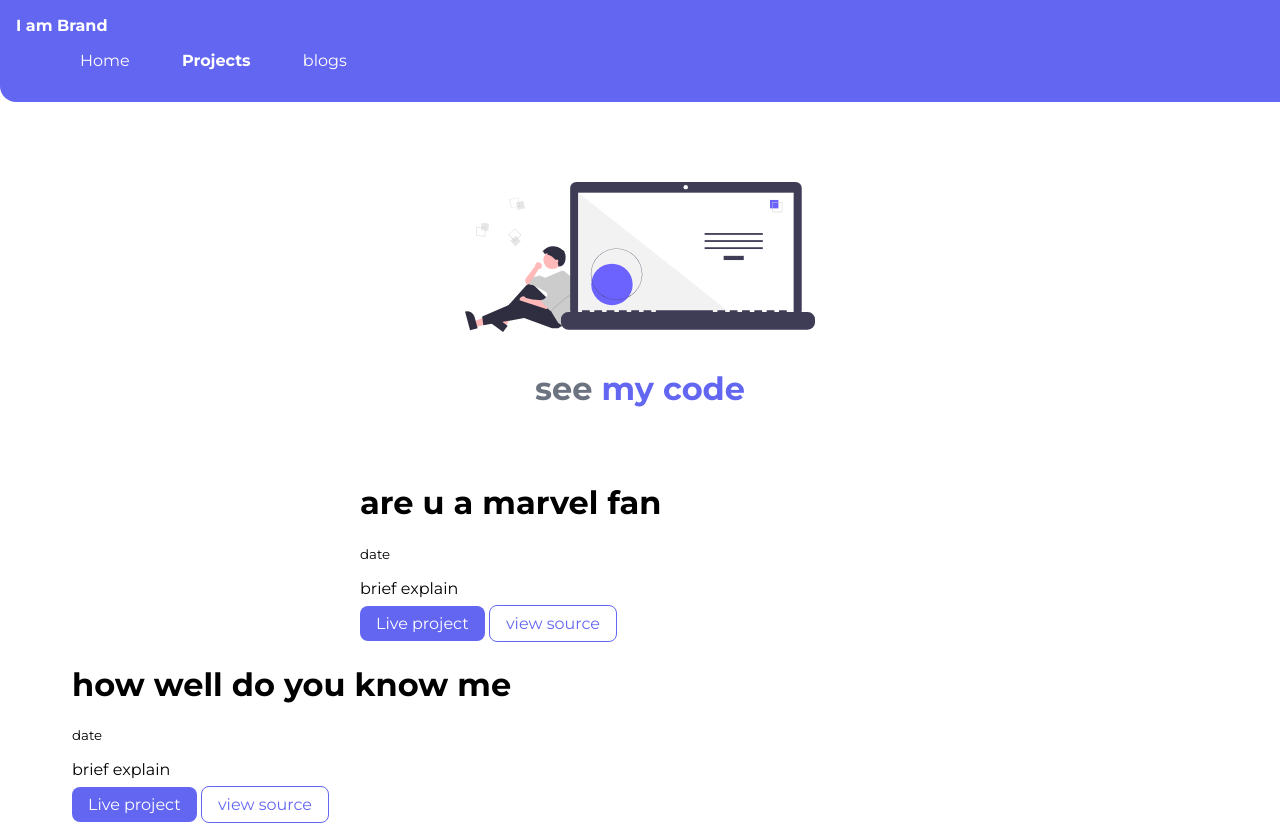
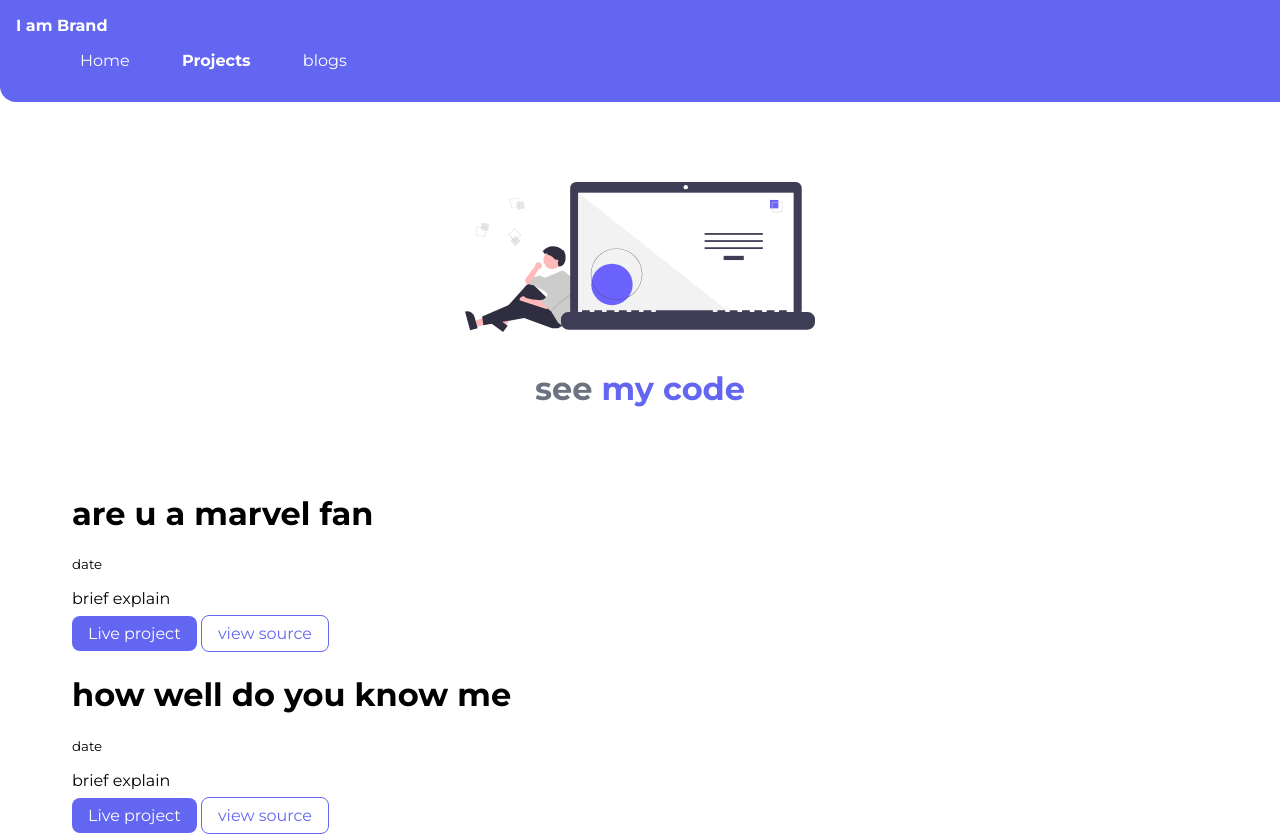
Before and after one commit to aditprq/neog.camp_project, a plain HTML site: page projects.html in a window 1280 px wide. Shown: the top 837 px of the page. Drawn offline with Linux system fonts and the light colour scheme.

Commit message:
Update projects.html

```diff
--- a/projects.html
+++ b/projects.html
@@ -32,7 +32,7 @@
 
 
             <li>
-                <div class="container container-center">
+                <div class="container container-center margin-md">
                     <h1>are u a marvel fan</h1>
                 <small>date</small>
                 <p>brief explain</p>
@@ -53,7 +53,7 @@
 
             <li>
                 <div class="container container-center margin-md">
-                    <h1>Banana Translator App</h1>
+                <h1>Banana Translator App</h1>
                 <small>2 Sep, 2023</small>
                 <p>brief explain</p>
                 <a class="link primarylink" href="https://lngminion.netlify.app/">Live Project</a>
```
